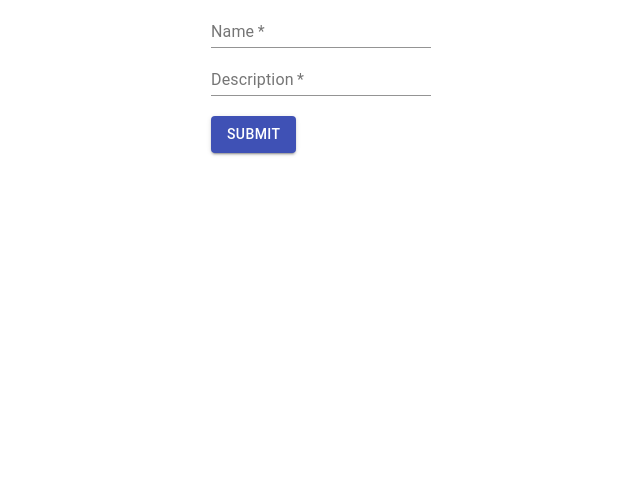
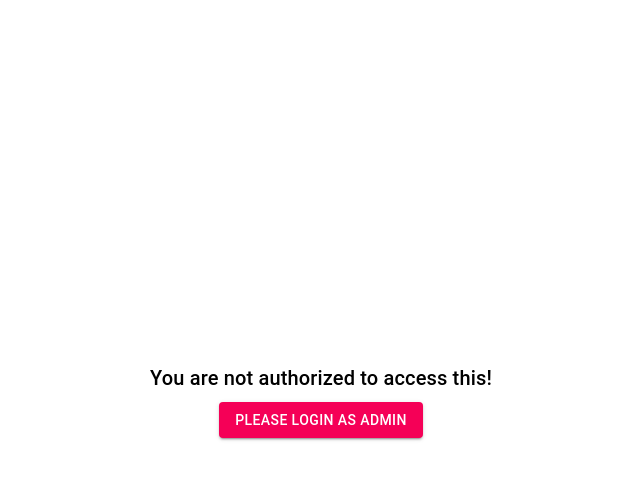
Before and after one commit to Dilli822/e-com, a React (Create React App) app in the folder frontend/: page /edit/category in a window 1280 px wide. Shown: the top 480 px of the page, without its empty margins (319-959 px from the left). Built offline with nearby package versions, Linux system fonts and the light colour scheme; the HTML template or start-up script is replaced by a standard one.

Commit message:
react routes are changes....

```diff
--- a/frontend/src/components/apps/e-com/categories/create/create_categories.jsx
+++ b/frontend/src/components/apps/e-com/categories/create/create_categories.jsx
@@ -1,6 +1,13 @@
-import React, { useState } from "react";
-import { TextField, Button, Snackbar, Grid } from "@material-ui/core";
-
+import React, { useState, useEffect } from "react";
+import {
+  TextField,
+  Button,
+  Snackbar,
+  Grid,
+  Container,
+  Typography,
+} from "@material-ui/core";
+import { Link } from "react-router-dom";
 const CRUDCategoryForm = () => {
   const [formData, setFormData] = useState({
     name: "",
@@ -10,6 +17,16 @@ const CRUDCategoryForm = () => {
   const [message, setMessage] = useState("");
   const [errorMessages, setErrorMessages] = useState({});
   const [snackbarOpen, setSnackbarOpen] = useState(false);
+  const [snackbarSeverity, setSnackbarSeverity] = useState("success");
+
+  useEffect(() => {
+    const accessToken = localStorage.getItem("accessToken");
+    if (!accessToken) {
+      setMessage("No access token found. Please log in.");
+      setSnackbarSeverity("error");
+      setSnackbarOpen(true);
+    }
+  }, []);
 
   const handleChange = (e) => {
     const { name, value } = e.target;
@@ -21,42 +38,73 @@ const CRUDCategoryForm = () => {
 
   const handleSubmit = async (e) => {
     e.preventDefault();
+    setErrorMessages({});
     try {
-      const token = localStorage.getItem("accessToken"); // Retrieve token from localStorage
+      const token = localStorage.getItem("accessToken");
       const response = await fetch(
         "http://127.0.0.1:8000/e-com/api/categories/",
         {
           method: "POST",
           headers: {
             "Content-Type": "application/json",
-            Authorization: `Bearer ${token}`, // Include token in the Authorization header
+            Authorization: `Bearer ${token}`,
           },
           body: JSON.stringify(formData),
         }
       );
 
       if (!response.ok) {
-        // If response not okay, throw an error
+        if (response.status === 400) {
+          const errorData = await response.json();
+          setErrorMessages(errorData.errors || {});
+        }
         throw new Error(`HTTP error! Status: ${response.status}`);
       }
 
-   // If response is successful
-   const data = await response.json();
-   console.log(data); // Handle success response
-   setMessage("Category updated successfully!");
-   setFormData({ name: "", description: "" }); // Clear form input fields
-   setSnackbarOpen(true); // Open success snackbar
-
+      const data = await response.json();
+      console.log(data);
+      setMessage("Category created successfully!");
+      setSnackbarSeverity("success");
+      setFormData({ name: "", description: "" });
+      setSnackbarOpen(true);
     } catch (error) {
-      // Handle error
       console.error("An error occurred:", error);
-      setMessage("An error occurred. Please try again."); // Set error message
+      setMessage("An error occurred. Please try again.");
+      setSnackbarSeverity("error");
+      setSnackbarOpen(true);
     }
   };
 
   const handleCloseSnackbar = () => {
     setSnackbarOpen(false);
   };
+
+  const accessToken = localStorage.getItem("accessToken");
+  if (!accessToken) {
+    return (
+      <>
+        <Container>
+          <Typography
+            variant="h6"
+            style={{
+              display: "flex",
+              flexDirection: "column",
+              alignItems: "center",
+              justifyContent: "center",
+              height: "100vh",
+            }}
+          >
+            <span>You are not authorized to access this!</span>
+            <Link to={`/login`} style={{ color: "inherit", marginTop: "8px" }}>
+              <Button color="secondary" variant="contained">
+                <span>Please Login as Admin</span>
+              </Button>
+            </Link>
+          </Typography>
+        </Container>
+      </>
+    ); // Don't render form if there's no access token
+  }
 
   return (
     <Grid container justify="center">
@@ -66,7 +114,7 @@ const CRUDCategoryForm = () => {
           label="Name"
           value={formData.name}
           onChange={handleChange}
-          error={errorMessages.name !== undefined}
+          error={!!errorMessages.name}
           helperText={errorMessages.name}
           required
         />
@@ -76,7 +124,7 @@ const CRUDCategoryForm = () => {
           label="Description"
           value={formData.description}
           onChange={handleChange}
-          error={errorMessages.description !== undefined}
+          error={!!errorMessages.description}
           helperText={errorMessages.description}
           required
         />
@@ -90,6 +138,7 @@ const CRUDCategoryForm = () => {
           autoHideDuration={6000}
           onClose={handleCloseSnackbar}
           message={message}
+          severity={snackbarSeverity}
         />
       </form>
     </Grid>
--- a/frontend/src/components/apps/e-com/products/seller/uploadProducts/uploadProducts.jsx
+++ b/frontend/src/components/apps/e-com/products/seller/uploadProducts/uploadProducts.jsx
@@ -11,8 +11,10 @@ import {
   MenuItem,
   OutlinedInput,
   Grid,
+  Typography
 } from "@material-ui/core";
 import { Container } from "@mui/material";
+import { useLocation, useNavigate, Link } from "react-router-dom";
 
 const ProductForm = () => {
   const [formData, setFormData] = useState({
@@ -168,6 +170,35 @@ const ProductForm = () => {
     setSnackbarOpen(false);
   };
 
+
+  const accessToken = localStorage.getItem("accessToken");
+  if (!accessToken) {
+    return (
+      <>
+        <Container>
+          <Typography
+            variant="h6"
+            style={{
+              display: "flex",
+              flexDirection: "column",
+              alignItems: "center",
+              justifyContent: "center",
+              height: "100vh",
+            }}
+          >
+            <span>You are not authorized to access this!</span>
+            <Link to={`/login`} style={{ color: "inherit", marginTop: "8px" }}>
+              <Button color="secondary" variant="contained">
+                <span>Please Login as Admin / Seller</span>
+              </Button>
+            </Link>
+          </Typography>
+        </Container>
+      </>
+    ); // Don't render form if there's no access token
+  }
+
+
   return (
     <Container>
       <h2>Add Products</h2>
--- a/frontend/src/components/apps/e-com/profile/buyer/buyer_profile.jsx
+++ b/frontend/src/components/apps/e-com/profile/buyer/buyer_profile.jsx
@@ -2,6 +2,7 @@ import AppFooter from "../../footer/footer";
 import Header from "../../header/header";
 import BuyerProfileUpdate from "./update_profile";
 import { makeStyles } from "@mui/styles";
+import { useLocation, useNavigate, Link } from "react-router-dom";
 import {
   Container,
   Card,
@@ -30,8 +31,37 @@ const useStyles = makeStyles((theme) => ({
   },
 }));
 
+
+
+
 export default function BuyerProfile() {
   const classes = useStyles();
+  const accessToken = localStorage.getItem("accessToken");
+  if (!accessToken) {
+    return (
+      <>
+        <Container>
+          <Typography
+            variant="h6"
+            style={{
+              display: "flex",
+              flexDirection: "column",
+              alignItems: "center",
+              justifyContent: "center",
+              height: "100vh",
+            }}
+          >
+            <span>You are not authorized to access this!</span>
+            <Link to={`/login`} style={{ color: "inherit", marginTop: "8px" }}>
+              <Button color="secondary" variant="contained">
+                <span>Please Login </span>
+              </Button>
+            </Link>
+          </Typography>
+        </Container>
+      </>
+    ); // Don't render form if there's no access token
+  }
 
   return (
     <>
--- a/frontend/src/components/apps/e-com/profile/seller/seller_profile.jsx
+++ b/frontend/src/components/apps/e-com/profile/seller/seller_profile.jsx
@@ -4,10 +4,10 @@ import SellerProfileUpdate from "./update_seller_profile";
 import ProductForm from "../../products/seller/uploadProducts/uploadProducts";
 import AppFooter from "../../footer/footer";
 import { makeStyles } from "@mui/styles";
-import { Container, Card, Button, Grid } from "@mui/material";
+import { Container, Card, Button, Grid, Typography } from "@mui/material";
 import EditProductForm from "../../products/seller/editProducts/editProducts";
 import ManageSellersOrders from "../../orders/seller/sellerOrdersList";
-
+import { useLocation, useNavigate, Link } from "react-router-dom";
 const useStyles = makeStyles((theme) => ({
   root: {
     paddingTop: theme.spacing(4),
@@ -54,6 +54,34 @@ export default function SellerProfile() {
     setShowProfileUpdate(false);
     setShowManageOrders(true);
   }
+
+  const accessToken = localStorage.getItem("accessToken");
+  if (!accessToken) {
+    return (
+      <>
+        <Container>
+          <Typography
+            variant="h6"
+            style={{
+              display: "flex",
+              flexDirection: "column",
+              alignItems: "center",
+              justifyContent: "center",
+              height: "100vh",
+            }}
+          >
+            <span>You are not authorized to access this!</span>
+            <Link to={`/login`} style={{ color: "inherit", marginTop: "8px" }}>
+              <Button color="secondary" variant="contained">
+                <span>Please Login </span>
+              </Button>
+            </Link>
+          </Typography>
+        </Container>
+      </>
+    ); // Don't render form if there's no access token
+  }
+
 
   return (
     <>
--- a/frontend/src/routes.js
+++ b/frontend/src/routes.js
@@ -40,16 +40,16 @@ const MainRouter = () => {
         <Route path="/e-com/reset-password/:token" element={<ResetPasswordConfirm />} />
         <Route path="/edit/category" element={<CRUDCategoryForm />} />
         <Route path="/product/upload" element={<UploadProductForm />} />
-        <Route path="/product/category/list" element={<CategoryOptions />} />
+        {/* <Route path="/product/category/list" element={<CategoryOptions />} /> */}
         <Route path="/product/:str/:id/:str" element={<ProductDetails />} />
         <Route path="/product/review/add/" element={<AddReview />} />
-        <Route path="/product/people-view/" element={<PeopleProductView />} />
+        {/* <Route path="/product/people-view/" element={<PeopleProductView />} /> */}
         <Route path="/cart/details/" element={<CartDetails />} />
         <Route path="/checkout/" element={<CheckOut />} />
-        <Route path="/master-user/profile/" element={<UserProfileMaster />} />
+        {/* <Route path="/master-user/profile/" element={<UserProfileMaster />} /> */}
 
-        <Route path="/auto-locator/" element={<AutoLocationInput />} />
-        <Route path="/buyer/order/list/" element={<BuyersOrdersList/>}/>
+        {/* <Route path="/auto-location/" element={<AutoLocationInput />} /> */}
+        {/* <Route path="/buyer/order/list/" element={<BuyersOrdersList/>}/> */}
         {/* <Route path="/product/review/edit?:id/" element={<EditReview />} /> */}
         {/* <Route path="/seller/product/edit" element={<SellerProductEdit />} /> */}
 
```
Also changed, not shown: frontend/src/components/apps/e-com/products/details/public_product_details.jsx (+18 -10 lines), frontend/src/components/apps/e-com/products/productViews/peopleProductViews.jsx (+0 -90 lines), 2 other files (tests, documents, lock files or other folders).
